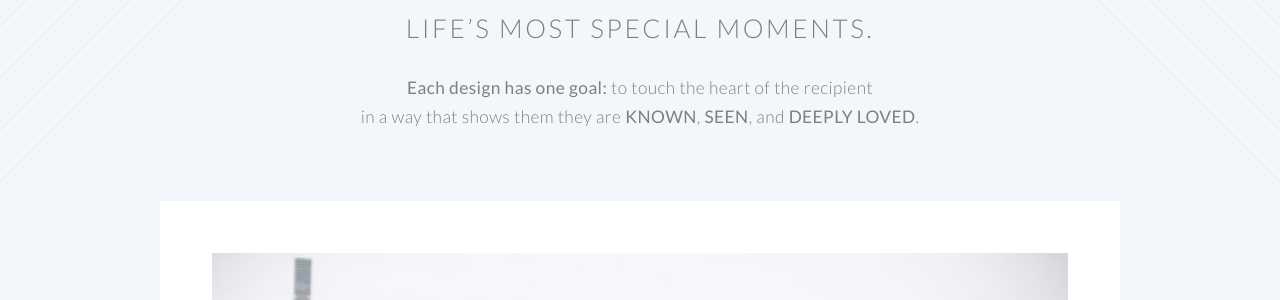
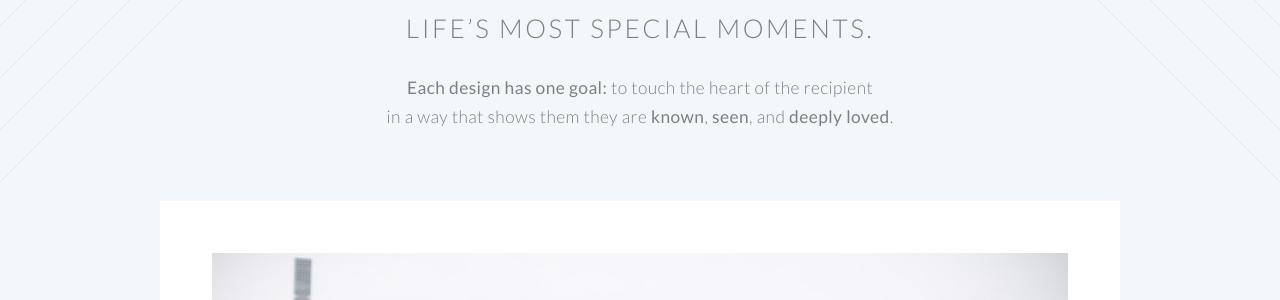
Before and after one commit to meadowhouse/meadowhouse.github.io, a Jekyll site: the page built from index.html, in a window 1280 px wide and 900 px high, scrolled down 608 px. Shown: the part 154-454 px from the top of the window. Built offline with Jekyll 4.4.1, drawn with Linux system fonts in a browser that asks for light colours.

```diff
--- a/index.html
+++ b/index.html
@@ -13,7 +13,7 @@
 					couples looking to bring beauty into life’s most special moments.</h2>
 					<p><strong>Each design has one goal:</strong> to touch the heart of the recipient
 					<br />
-					in a way that shows them they are <strong>KNOWN</strong>, <strong>SEEN</strong>, and <strong>DEEPLY LOVED</strong>. </p>
+					in a way that shows them they are <strong>known</strong>, <strong>seen</strong>, and <strong>deeply loved</strong>. </p>
 				</header>
 
 				<section class="wrapper style4 container">
```
